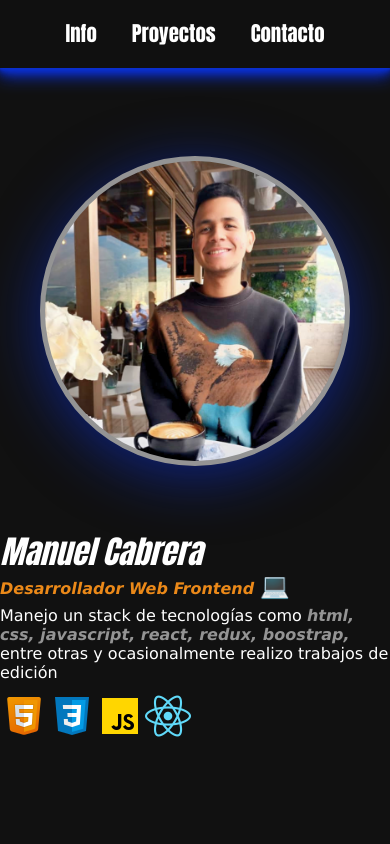
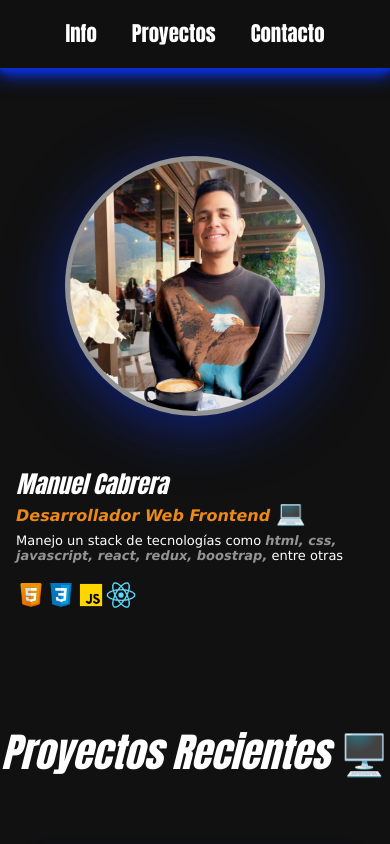
Before and after one commit to ManuelCV1/portfolio-mc, a React (Create React App) app: page / in a window 390 px wide. Shown: the top 844 px of the page. Built offline with nearby package versions, Linux system fonts and the light colour scheme.

Commit message:
font-responsive

```diff
--- a/src/Contacto.module.css
+++ b/src/Contacto.module.css
@@ -31,6 +31,7 @@
     flex-wrap: wrap;
     justify-content: center;
     align-items: center;
+    position: relative;
     gap: 0 5rem;
     height: 72vh;
 }
@@ -42,13 +43,14 @@
 
 @media (max-width : 550px){
     .mainTitle{
+        font-size: 2.5rem;
         height: auto;
-        top: 100px;
+        top: 28vh;
     }
     .socialIconsContainer{
         background-image: none;
         gap: 0 2rem;
         height: auto;
-        margin-top: 27vh;
+        top: 35vh;
     }
 }
--- a/src/Profile.jsx
+++ b/src/Profile.jsx
@@ -17,7 +17,7 @@ export function Profile() {
         <div className={style.textInfo}>
           <h1 className={style.saludo} title="Manuel Cabrera">Manuel Cabrera</h1>
           <p className={style.parrafo2}>Desarrollador Web Frontend <span role="img" aria-label="laptop" className={style.emojiIcon}>💻</span> </p>
-          <p className={style.parrafo3}>{/* Soy un desarrollador freelance en constante aprendizaje y mejoramiento de habilidades de desarrollo y diseño de aplicaciones web. */}Manejo un stack de tecnologías como <span className={style.stackTecnologico}>html, css, javascript, react, redux, boostrap,</span> entre otras y ocasionalmente realizo trabajos de edición</p>
+          <p className={style.parrafo3}>{/* Soy un desarrollador freelance en constante aprendizaje y mejoramiento de habilidades de desarrollo y diseño de aplicaciones web. */}Manejo un stack de tecnologías como <span className={style.stackTecnologico}>html, css, javascript, react, redux, boostrap,</span> entre otras <span className={style.extraResponsiveText}>y ocasionalmente realizo trabajos de edición</span></p>
         </div>
 
         <div className={style.iconsContainer}>
--- a/src/Profile.module.css
+++ b/src/Profile.module.css
@@ -122,9 +122,7 @@
     font-style: normal;
 }
 
-.iconsContainer{
-  display: flex;
-}
+
 
 .stackIcons{
     width: 48px;
@@ -169,16 +167,35 @@
     background-image: none;
   }
   .fotoImg{
-    width: 300px;
+    width: 250px;
   }
   .shadowImg{
-    width: 300px;
-    height: 300px;
+    width: 250px;
+    height: 250px;
     animation: none;
   }
+  .infoContainer{
+    margin: 0 1rem;
+  }
+  .textInfo .saludo{
+    top: 19px;
+    font-size: 1.5rem;
+  }
+  .textInfo .parrafo2{
+    font-size: 1rem;
+  }
   .textInfo .parrafo3{
+    font-size: 13px;
     margin: auto;
     width: auto;
   }
+  .textInfo .extraResponsiveText{
+    visibility: hidden;
+  }
+
+  .stackIcons{
+    bottom: 8px;
+    width: 30px;
+  }
 
 }
--- a/src/Proyects.module.css
+++ b/src/Proyects.module.css
@@ -101,6 +101,7 @@ h1 span{
 
 @media (max-width : 550px){
   .tituloPrincipal{
+    font-size: 2.5rem;
     padding:100px 0 0px 0;
   }
   .grid{
```
